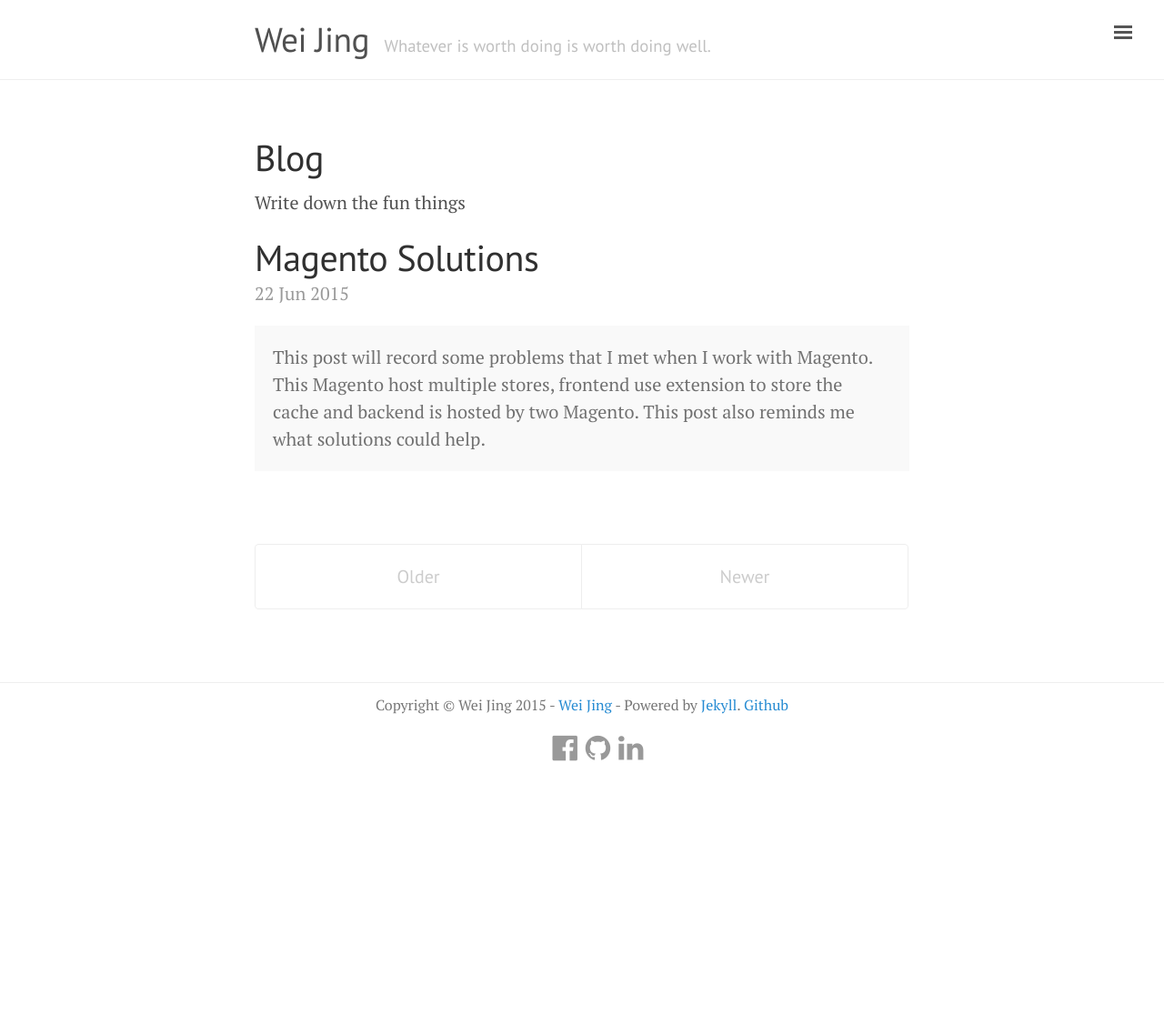
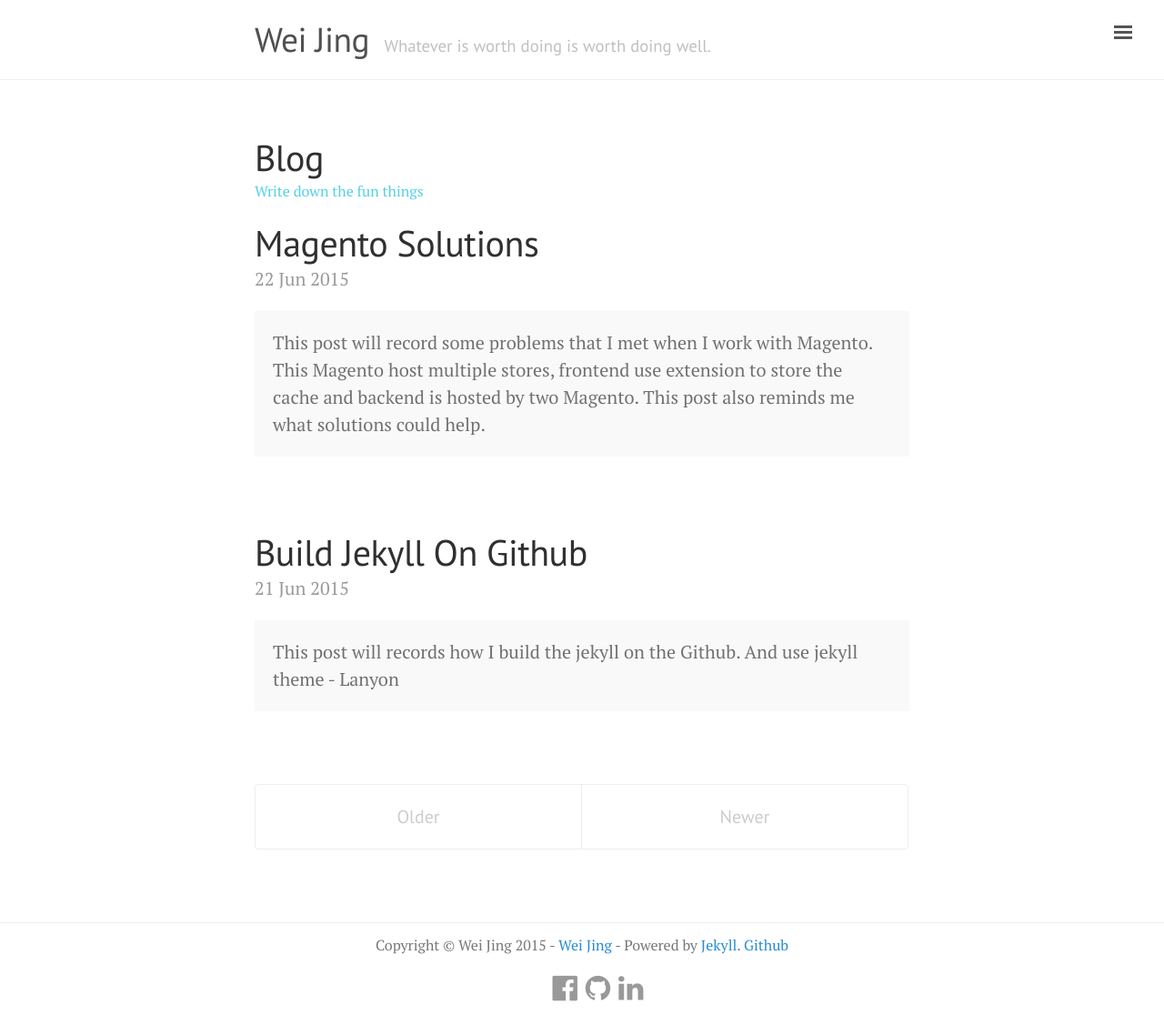
Before and after one commit to HydJing/hydjing.github.io, a Jekyll site: the page built from blog/index.html, in a window 1280 px wide. Shown: the whole page at 91% size. Built offline with Jekyll 4.4.1, drawn with Linux system fonts in a browser that asks for light colours; the list of posts is cut into pages by our own code; before the commit the page ends 900 px from its top, so only the background shows below that.

Commit message:
update page slogan
update page slogan

```diff
--- /dev/null
+++ b/_posts/2015-06-21-Build-Jekyll-On-Github.md
@@ -0,0 +1,27 @@
+---
+layout: post
+title: Build Jekyll On Github
+---
+
+<div class="message">
+  This post will records how I build the jekyll on the Github. And use jekyll theme - Lanyon
+</div>
+
+## Step Num
+
+explainaion
+
+  > some quote
+
+here give some code : `short code`
+
+{% highlight php %}
+// Example can be run directly in your JavaScript console
+
+// Create a function that takes two arguments and returns the sum of those arguments
+var adder = new Function("a", "b", "return a + b");
+
+// Call the function
+adder(2, 6);
+// > 8
+{% endhighlight %}
--- a/blog/index.html
+++ b/blog/index.html
@@ -2,9 +2,10 @@
 layout: page
 title: Blog
 ---
-
+<div class="pageSlogan">
+  <span>Write down the fun things </span>
+</div>
 <div class="posts">
-  <p>Write down the fun things </p>
   {% for post in paginator.posts %}
   <div class="post">
     <h1 class="post-title">
--- a/fun/index.html
+++ b/fun/index.html
@@ -2,3 +2,6 @@
 layout: page
 title: Fun
 ---
+<div class="pageSlogan">
+	<span>Show the fun work</span>
+</div>
--- a/public/css/custom.css
+++ b/public/css/custom.css
@@ -32,3 +32,9 @@
 .footer ul li a:hover{
   color:#268bd2;
 }
+.pageSlogan{
+  font-size: .8rem;
+  margin-top: -10px;
+  margin-bottom: 20px;
+  color: #52D0E7;
+}
```
